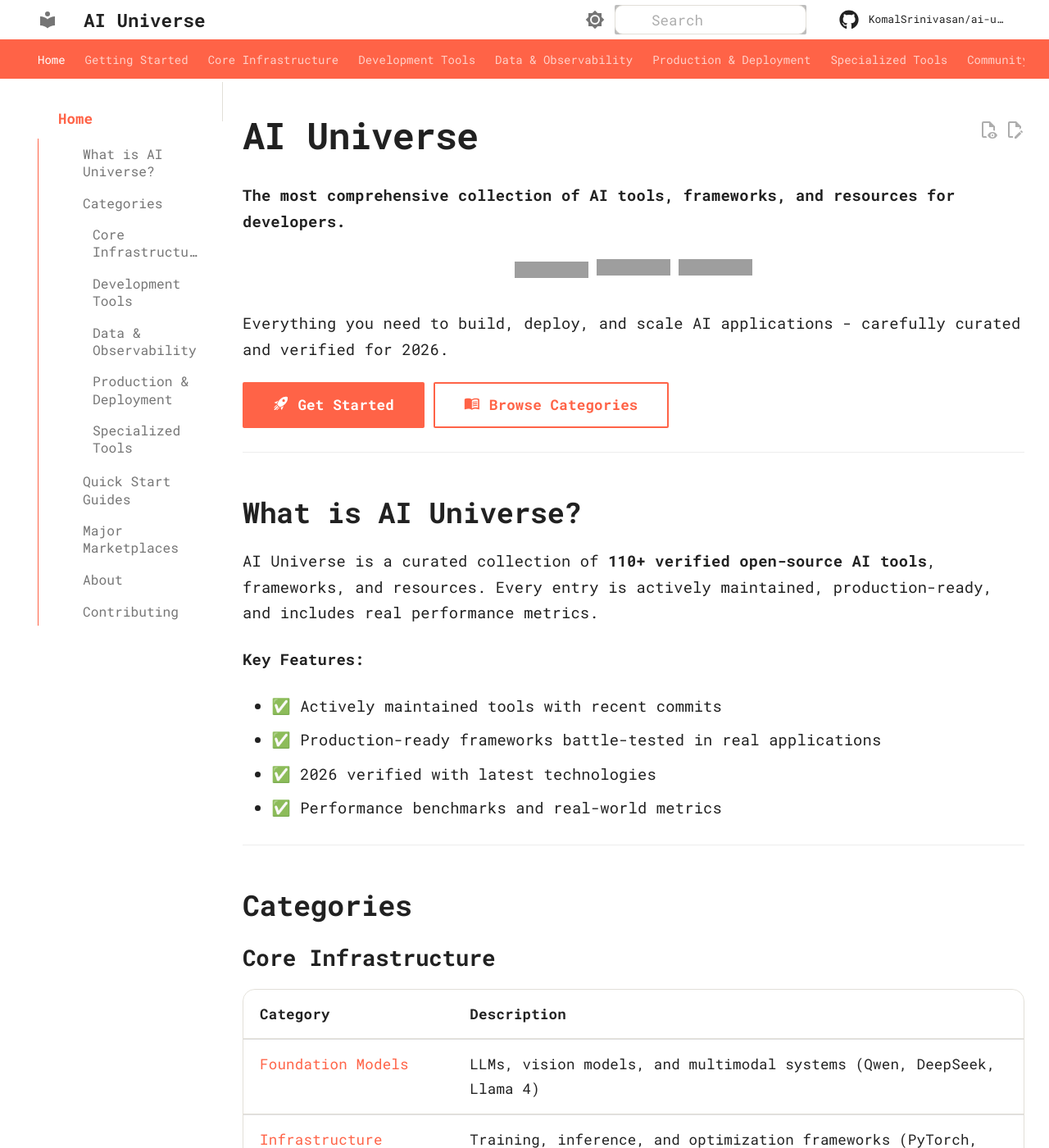
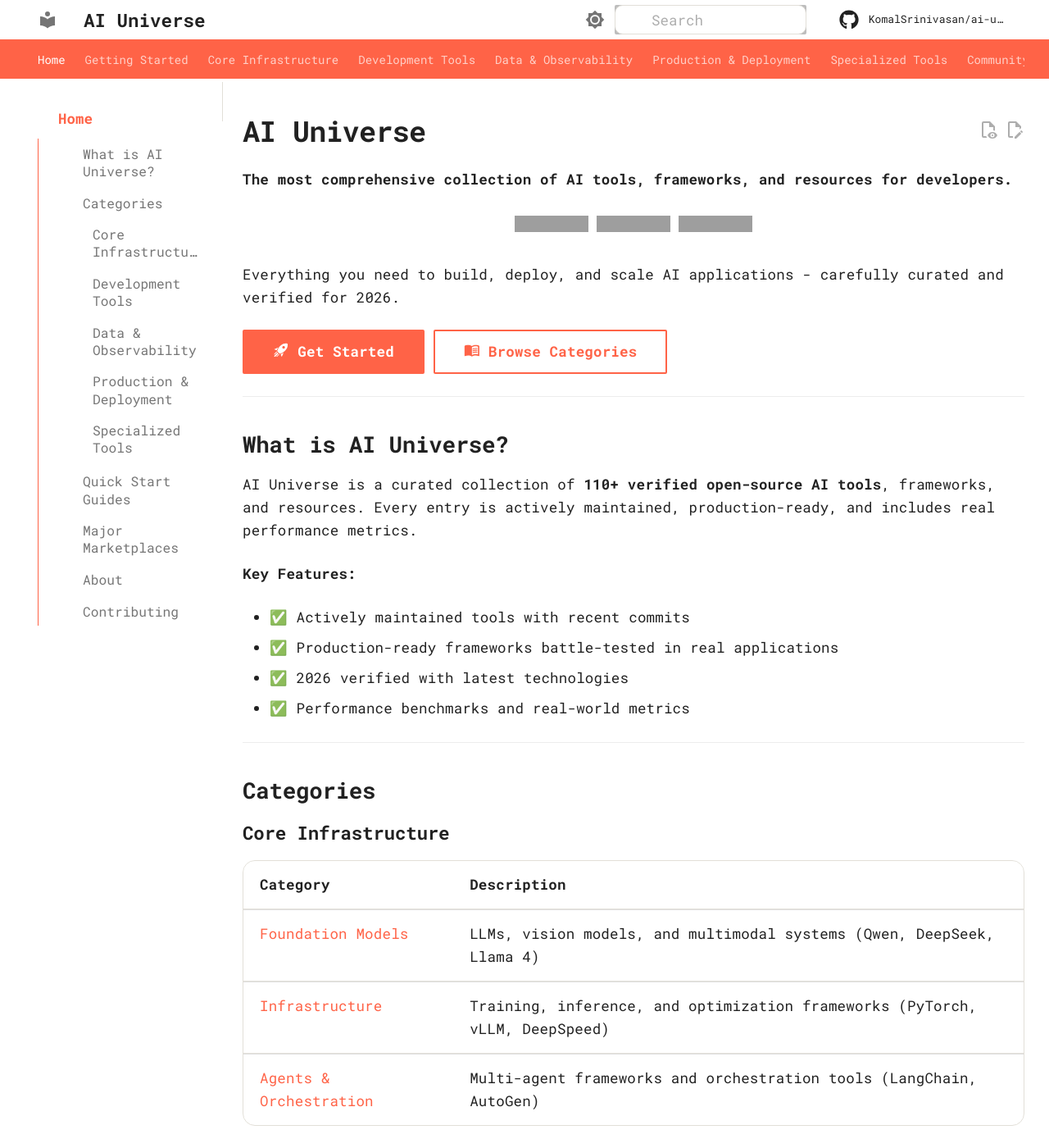
Before and after one commit to KomalSrinivasan/ai-universe, an MkDocs documentation site: the page built from docs/index.md, in a window 1280 px wide and 1400 px high. Shown: the whole window at 82% size. Built offline with MkDocs 1.6.1 and Material for MkDocs 9.7.7, drawn with Linux system fonts in a browser that asks for light colours; comment, search, counter and statistics services are not loaded; the version menu is left out; grey boxes are pictures that could not be loaded.

Commit message:
feat: add hyperlinks to README and reduce documentation font sizes
README improvements:
- Add clickable links to all 10 main categories
- Add links to Getting Started, Quick Reference, Best Practices
- Add links to external resources (SkillsMP, MCP.so, Hugging Face)
- Maintain clean professional style

Font size reductions:
- Body text: 0.9375rem → 0.875rem (smaller, more readable)
- H1: 2.25rem → 1.75rem (less overwhelming)
- H2: 1.75rem → 1.375rem
- H3: 1.375rem → 1.125rem
- H4: 1.125rem → 1rem
- Mobile text: 0.8125rem on smaller screens
- Better line-height: 1.7 → 1.6

Result: More comfortable reading experience with better information density

```diff
--- a/docs/stylesheets/extra.css
+++ b/docs/stylesheets/extra.css
@@ -87,45 +87,45 @@
    ═══════════════════════════════════════════════════════════════════════════════ */
 
 .md-typeset {
-  font-size: 0.9375rem;
-  line-height: 1.7;
+  font-size: 0.875rem;
+  line-height: 1.6;
   color: var(--md-default-fg-color);
   letter-spacing: 0.01em;
 }
 
 .md-typeset h1 {
   font-weight: 700;
-  font-size: 2.25rem;
+  font-size: 1.75rem;
   line-height: 1.2;
-  margin-bottom: 1.5rem;
+  margin-bottom: 1.25rem;
   letter-spacing: -0.02em;
   color: var(--md-default-fg-color);
 }
 
 .md-typeset h2 {
   font-weight: 600;
-  font-size: 1.75rem;
+  font-size: 1.375rem;
   line-height: 1.3;
-  margin-top: 2.5rem;
-  margin-bottom: 1rem;
+  margin-top: 2rem;
+  margin-bottom: 0.875rem;
   letter-spacing: -0.01em;
   color: var(--md-default-fg-color);
 }
 
 .md-typeset h3 {
   font-weight: 600;
-  font-size: 1.375rem;
+  font-size: 1.125rem;
   line-height: 1.4;
-  margin-top: 2rem;
-  margin-bottom: 0.75rem;
+  margin-top: 1.5rem;
+  margin-bottom: 0.625rem;
   color: var(--md-default-fg-color);
 }
 
 .md-typeset h4 {
   font-weight: 600;
-  font-size: 1.125rem;
+  font-size: 1rem;
   line-height: 1.5;
-  margin-top: 1.5rem;
+  margin-top: 1.25rem;
   margin-bottom: 0.5rem;
   color: var(--md-default-fg-color);
 }
@@ -491,12 +491,20 @@
     padding-right: 1rem;
   }
 
+  .md-typeset {
+    font-size: 0.8125rem;
+  }
+
   .md-typeset h1 {
-    font-size: 1.875rem;
+    font-size: 1.5rem;
   }
 
   .md-typeset h2 {
-    font-size: 1.5rem;
+    font-size: 1.25rem;
+  }
+
+  .md-typeset h3 {
+    font-size: 1rem;
   }
 }
 
```
Also changed, not shown: README.md (+16 -14 lines).
